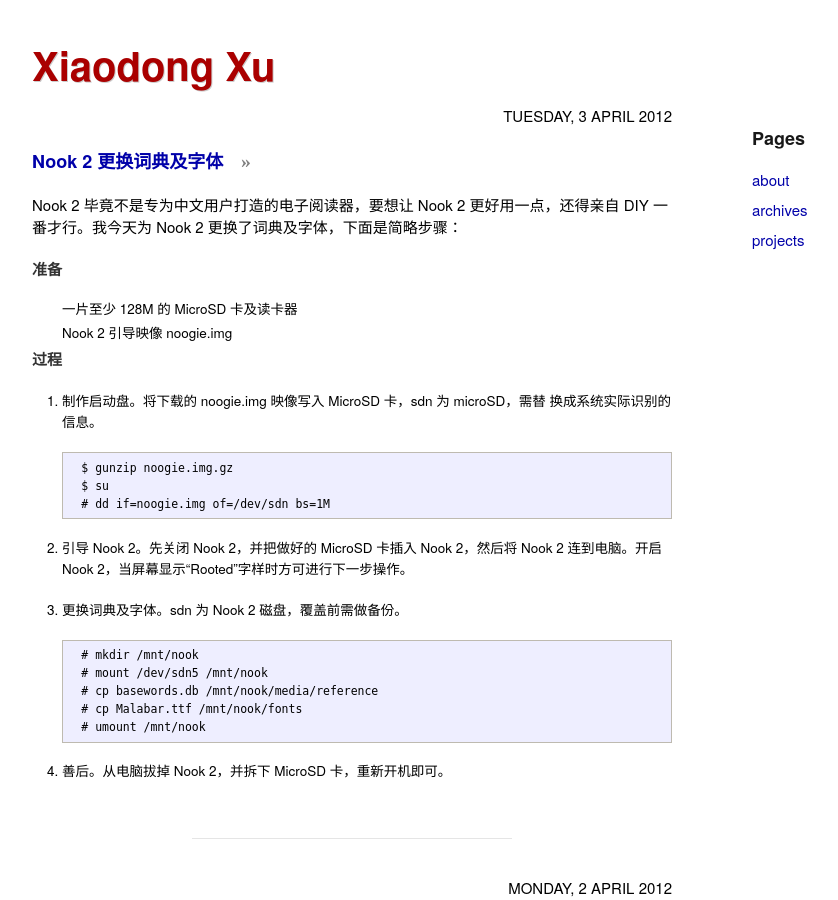
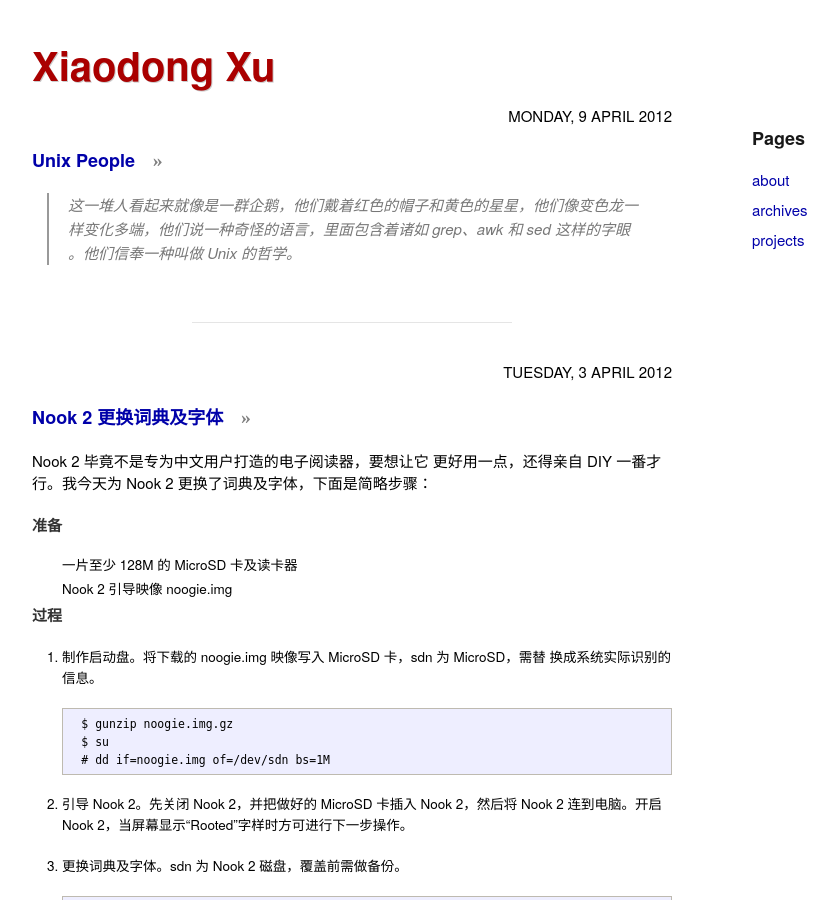
Before and after one commit to xuxiaodong/xuxiaodong.github.com, a Jekyll site: the page built from index.html, in a window 1280 px wide and 900 px high. Shown: the whole window, without its empty margins (138-976 px from the left). Built offline with Jekyll 4.4.1, drawn with Linux system fonts in a browser that asks for light colours; Markdown is read by kramdown in place of the engine named in the settings.

Commit message:
add new post

```diff
--- a/_posts/2012-04-03-nook-2-tips.markdown
+++ b/_posts/2012-04-03-nook-2-tips.markdown
@@ -5,7 +5,7 @@
 post-link: http://nookdevs.com/Nook_Simple_Touch/Rooting/Manual
 ---
 
-Nook 2 毕竟不是专为中文用户打造的电子阅读器，要想让 Nook 2
+Nook 2 毕竟不是专为中文用户打造的电子阅读器，要想让它
 更好用一点，还得亲自 DIY 一番才行。我今天为 Nook 2
 更换了词典及字体，下面是简略步骤：
 
@@ -16,7 +16,7 @@
 
 **过程**
 
-1. 制作启动盘。将下载的 noogie.img 映像写入 MicroSD 卡，sdn 为 microSD，需替
+1. 制作启动盘。将下载的 noogie.img 映像写入 MicroSD 卡，sdn 为 MicroSD，需替
    换成系统实际识别的信息。
 
         $ gunzip noogie.img.gz
--- /dev/null
+++ b/_posts/2012-04-09-unix-people.markdown
@@ -0,0 +1,10 @@
+---
+layout: post
+title: Unix People
+date: 2012-04-09 21:54
+post-link: http://www.amazon.com/Linux-Unix-Philosophy-Mike-Gancarz/dp/1555582737/
+---
+
+> 这一堆人看起来就像是一群企鹅，他们戴着红色的帽子和黄色的星星，他们像变色龙一
+> 样变化多端，他们说一种奇怪的语言，里面包含着诸如 grep、awk 和 sed 这样的字眼
+> 。他们信奉一种叫做 Unix 的哲学。
```
